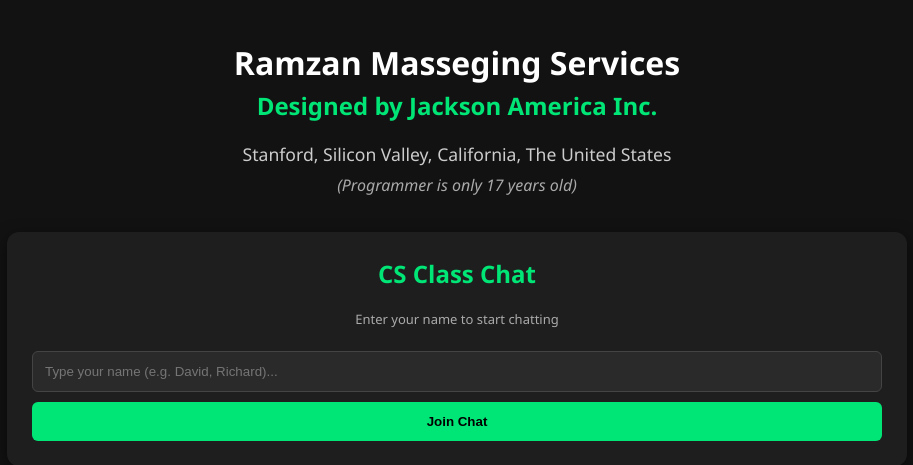
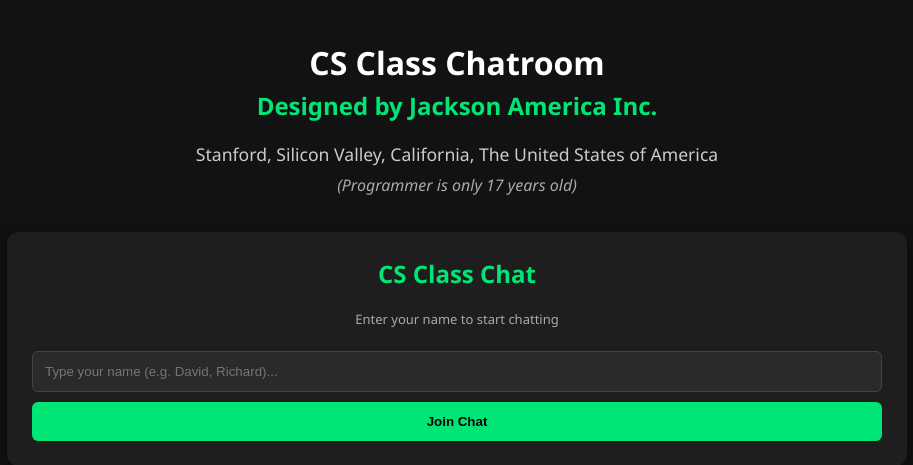
Before and after one commit to jacksonamerica360-cpu/jacksonamerica, a Flask app: page / in a window 1280 px wide. Shown: the top 465 px of the page, without its empty margins (183-1096 px from the left). Run offline with Flask 3, Linux system fonts and the light colour scheme; some libraries are stand-ins or nearby versions.

Commit message:
Refactor index.html for chatroom layout and design
Updated header information and improved styling for the chatroom interface.

```diff
--- a/templates/index.html
+++ b/templates/index.html
@@ -58,10 +58,10 @@
 <body>
 
     <header>
-        <h1 style="margin-bottom: 5px;">Ramzan Masseging Services</h1>
+        <h1 style="margin-bottom: 5px;">CS Class Chatroom</h1>
         <h2 style="margin-top: 0; color: #00e676;">Designed by Jackson America Inc.</h2>
         <p style="margin: 2px 0; font-size: 1.1em; color: #ccc;">
-            Stanford, Silicon Valley, California, The United States
+            Stanford, Silicon Valley, California, The United States of America
         </p>
         <p style="margin-top: 8px; font-style: italic; color: #aaa;">
             (Programmer is only 17 years old)
```
